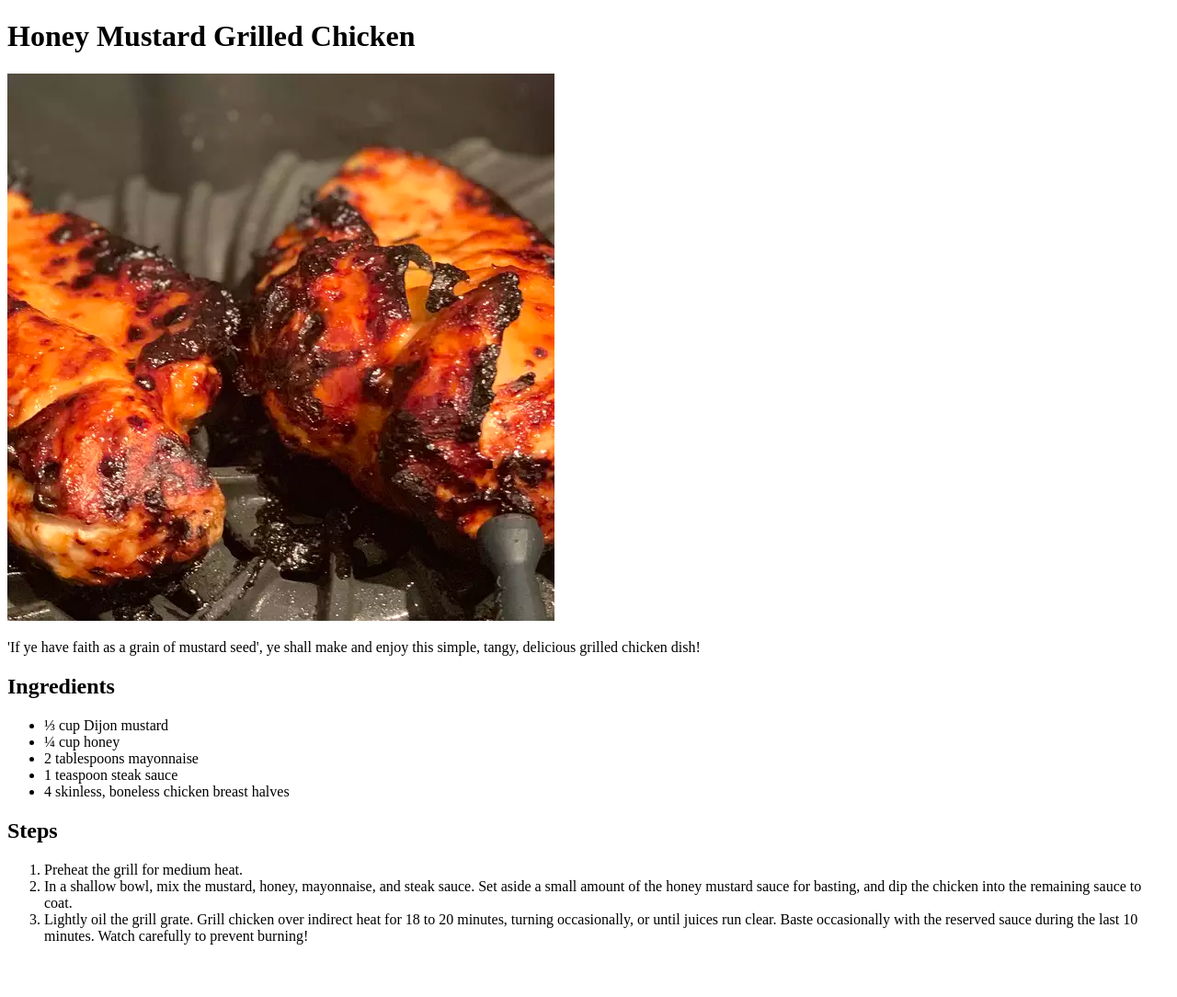
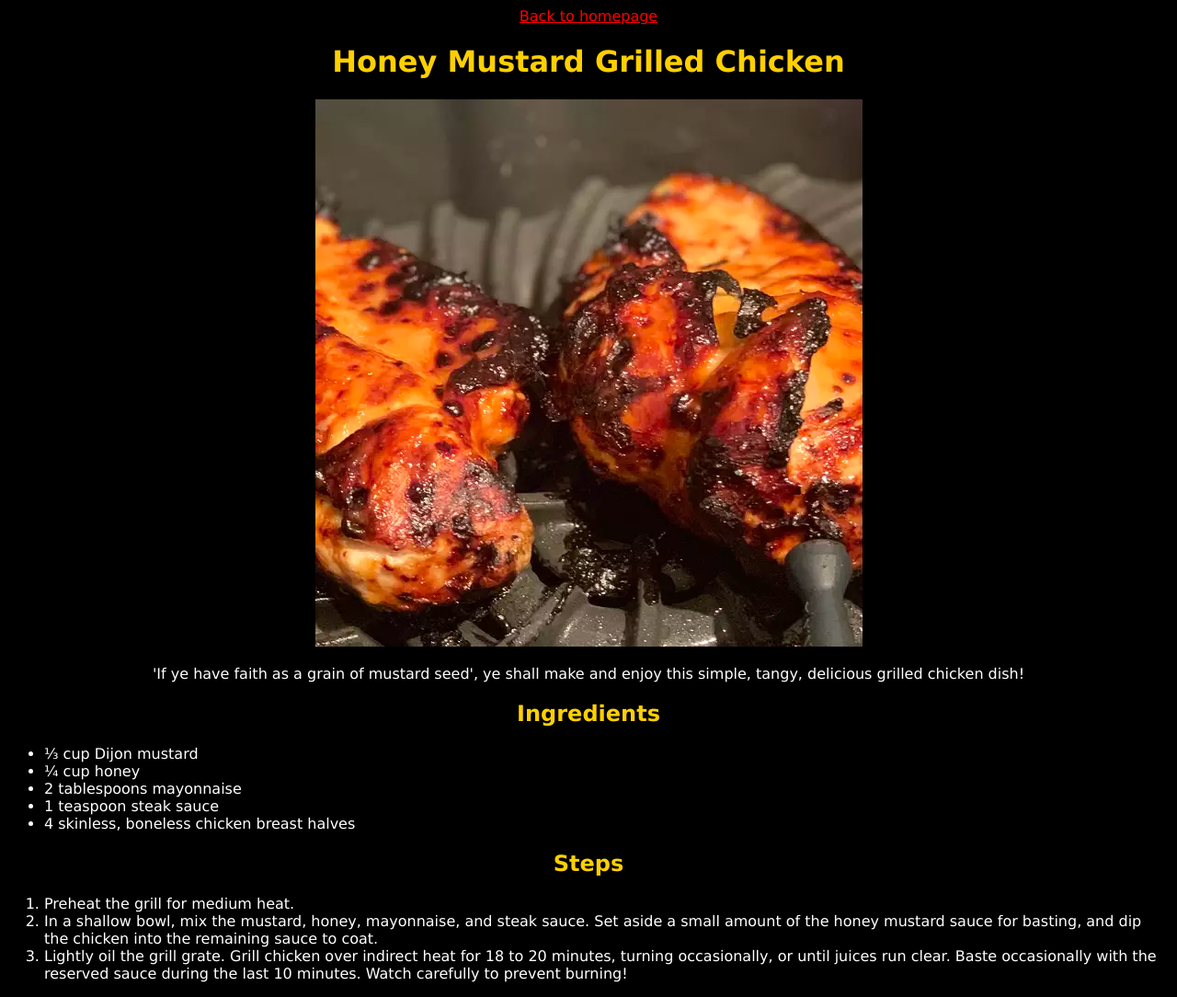
Before and after one commit to iago-mota-dev/odin-recipes, a plain HTML site: page recipes/chicken.html in a window 1280 px wide. Shown: the whole page at 92% size. Before the commit the page ends 1043 px from the top, so only its background shows below. Drawn offline with Linux system fonts and the light colour scheme.

Commit message:
Add complete style to the project
I've added style with css for all the pages of the
project, nothing impressive, just something that
makes look a little better overall.

```diff
--- /dev/null
+++ b/css/style.css
@@ -0,0 +1,28 @@
+*{
+    font-family: Verdana, Geneva, Tahoma, sans-serif;
+}
+body{
+    background-color: #000;
+    text-align: center;
+    color:#fff;
+}
+h1{
+    color: rgb(255, 208, 0);
+
+}
+a{
+    color:rgb(253, 0, 0);
+}
+a:hover{
+    color:#fff;
+}
+ul{
+    text-align: left;
+}
+ol{
+    text-align: left;
+}
+.header{
+    color: rgb(255, 208, 0);
+    text-align: center;
+}
--- a/recipes/chicken.html
+++ b/recipes/chicken.html
@@ -3,9 +3,10 @@
     <head>
         <meta charset = "UTF-8">
         <title>Odin Recipes - Honey Mustard Grilled Chicken</title>
+        <link rel="stylesheet" href="../css/style.css">
     </head>
     <body>
-
+        <a href="../index.html">Back to homepage</a>
         <h1>Honey Mustard Grilled Chicken</h1>
 
         <img src="../img/chicken.webp" alt="Honey Mustard Grilled Chicken">
@@ -14,7 +15,7 @@
             'If ye have faith as a grain of mustard seed', ye shall make and enjoy this simple, tangy, delicious grilled chicken dish!
         </p>
 
-        <h2>Ingredients</h2>
+        <h2 class="header">Ingredients</h2>
 
         <ul>
             <li>⅓ cup Dijon mustard</li>
@@ -24,7 +25,7 @@
             <li>4 skinless, boneless chicken breast halves</li>
         </ul>
 
-        <h2>Steps</h2>
+        <h2 class="header">Steps</h2>
 
         <ol>
             <li>
```
Also changed, not shown: index.html (+6 -4 lines), recipes/lemonpie.html (+4 -3 lines), recipes/spaghetti.html (+4 -3 lines), img/dish.jpg (added), img/odin.webp (added), img/salmon.webp (added).
